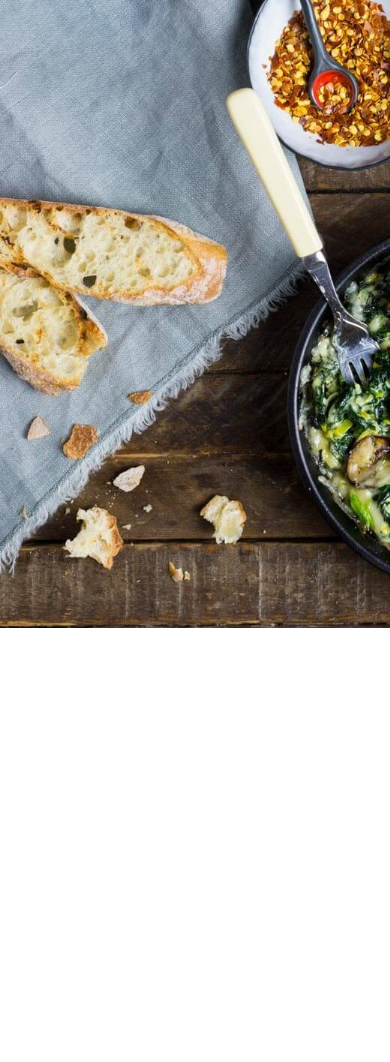
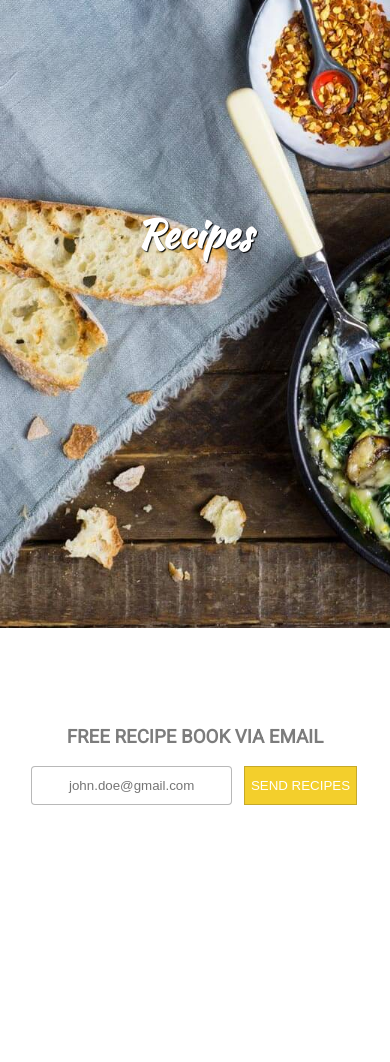
Before and after one commit to nelup20/el-restaurante, a website: page public/recipes.html in a window 390 px wide. Shown: the part 216-1278 px from the top of the page. Before the commit the page ends 844 px from the top, so only its background shows below. Drawn offline with Linux system fonts and the light colour scheme.

Commit message:
Added functionality to send email with a pdf file containing recipes via nodemailer. Recipes page is therefore almost done, only need to add CSS media queries for 768px, 1280px and most liekly 1920px. After that next page is news.

```diff
--- a/package.json
+++ b/package.json
@@ -9,6 +9,8 @@
   "author": "Nelu Platonov, platon.nelu@yahoo.com",
   "license": "ISC",
   "dependencies": {
-    "express": "^4.16.2"
+    "body-parser": "^1.18.2",
+    "express": "^4.16.2",
+    "nodemailer": "^4.4.0"
   }
 }
--- a/public/assets/css/recipes.css
+++ b/public/assets/css/recipes.css
@@ -7,3 +7,41 @@
     background-size: cover;
     background-repeat: no-repeat;
 }
+.recipesTitleHeader h1{
+    font-family: 'Kaushan Script', cursive;
+    font-size: 10vw;
+    margin: 0;
+    position: absolute;
+    top: 50%;
+    left: 35vw;
+    text-shadow: 1px 1px 1px black;
+}
+
+#sendBtn{
+    border: 1px solid rgb(197, 169, 41);
+    background-color: rgb(243, 207, 44);
+    color: white;
+    height: 10vw
+}
+.divForm{
+    height: 35vh;
+}
+.divForm form{
+    display: flex;
+    margin-left: 8%;
+}
+.divForm form input{
+    border: 0.5px solid rgba(128, 128, 128, 0.562);
+    border-radius: 4px;
+    text-align: center;
+    height: 9vw;
+    margin-right: 3vw;
+    width: 50vw
+
+}
+.recipeHeader{
+    margin: 25vw auto 0 auto;
+    text-align: center;
+    font-family: 'Roboto', sans-serif;
+    color: rgba(0, 0, 0, 0.514)
+}
--- a/public/recipes.html
+++ b/public/recipes.html
@@ -28,6 +28,18 @@
         </div>
     </div>
 </div>
+<div class="recipesTitleHeader">
+    <h1>Recipes</h1>
+    </div>
+</div>
+<div class="recipeHeader">
+    <h3>FREE RECIPE BOOK VIA EMAIL</h3>
+</div>
+<div class="divForm">
+    <form action="/recipes" method="POST">
+        <input type="email" placeholder="john.doe@gmail.com" name="email">
+        <button id="sendBtn">SEND RECIPES</button>
+    </form>
 </div>
 
 </body>
```
Also changed, not shown: server.js (+37 -1 lines), 4 other files.
